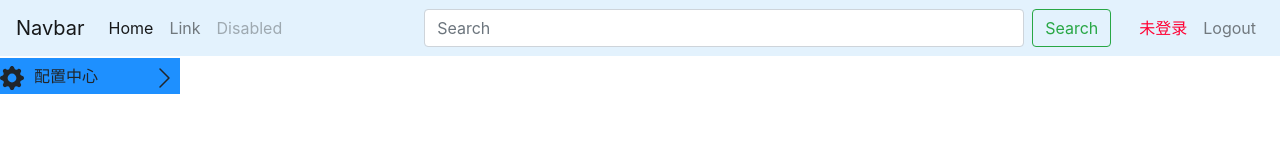
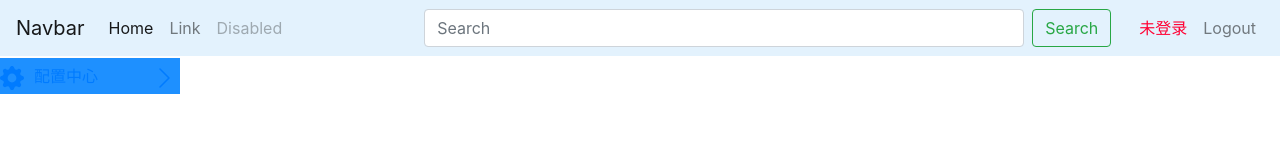
Before and after one commit to doom2020/vue-flask-web, a Vue app: page /home in a window 1280 px wide. Shown: the top 160 px of the page. Built offline with nearby package versions, Linux system fonts and the light colour scheme.

Commit message:
1.封装sideBar组件2.实现父子组件props,emit通信

```diff
--- /dev/null
+++ b/src/components/SideBar.vue
@@ -0,0 +1,48 @@
+<template>
+  <div class="sideBar">
+    <div style="width: 180px;flex:;position: fixed;top: 0;margin-top: 58px;overflow: auto;">
+      <ul style="margin-bottom: 0;padding-left: 0;background-color: dimgrey;">
+        <li v-for="(item, index) in firstMenuList" :key="index" class="firstMenu">
+          <a href="#" @click.prevent="sendMsgToHome">
+            <span>
+              <svg width="1.5em" height="1.5em" viewBox="0 0 16 16" :class="item.classIconLeft" fill="currentColor" xmlns="http://www.w3.org/2000/svg">
+                <path fill-rule="evenodd" :d="item.dIconLeft"/>
+              </svg>
+            </span>
+            <span style="margin-left: 10px;">{{ item.name }}</span>
+            <span style="float: right;margin-right: 2px;">
+              <svg width="1.5em" height="1.5em" viewBox="0 0 16 16" :class="item.classIconRight" fill="currentColor" xmlns="http://www.w3.org/2000/svg">
+                <path fill-rule="evenodd" :d="item.dIconRight"/>
+              </svg>
+            </span>
+          </a>
+        </li>
+      </ul>
+    </div>
+  </div>
+</template>
+
+<script>
+export default {
+  name: 'SideBar',
+  emits: ['tell'],
+  props: {
+    firstMenuList: Array,
+    myMessage: String
+  },
+  setup(props, { emit }) {
+    console.log(props.firstMenuList)
+    console.log(props.myMessage)
+    const sendMsgToHome = () => {
+      console.log('send message')
+      emit('tell', { name: 'bohu', msg: 'hello' })
+    }
+    return {
+      sendMsgToHome
+    }
+  }
+}
+</script>
+
+<style scoped>
+</style>
--- a/src/views/Home.vue
+++ b/src/views/Home.vue
@@ -33,10 +33,11 @@
         </ul>
       </div>
     </nav>
-    <div style="width: 180px;flex:;position: fixed;top: 0;margin-top: 58px;overflow: auto;">
+    <side-bar :my-message="myMessage" :first-menu-list="firstMenuList" @tell="handlerSideBarMsg"></side-bar>
+    <!-- <div style="width: 180px;flex:;position: fixed;top: 0;margin-top: 58px;overflow: auto;">
       <ul style="margin-bottom: 0;padding-left: 0;background-color: dimgrey;">
         <li v-for="(item, index) in firstMenuList" :key="index" class="firstMenu">
-          <a>
+          <a href="#">
             <span>
               <svg width="1.5em" height="1.5em" viewBox="0 0 16 16" :class="item.classIconLeft" fill="currentColor" xmlns="http://www.w3.org/2000/svg">
                 <path fill-rule="evenodd" :d="item.dIconLeft"/>
@@ -51,7 +52,7 @@
           </a>
         </li>
       </ul>
-    </div>
+    </div> -->
     <nav class="navbar navbar-expand-lg navbar-light" style="position: fixed;bottom: 0;width: 100%;background-color: #e3f2fd;">
       <a class="navbar-brand" href="#" style="float: right">Version: 1.0.0.1</a>
     </nav>
@@ -60,6 +61,7 @@
 <script>
 import { onMounted, reactive, ref, toRefs } from 'vue'
 import { useRouter } from 'vue-router'
+import SideBar from '../components/SideBar.vue'
 
 // 1. 获取用户信息
 function useGetUserInfo() {
@@ -100,12 +102,17 @@ function useToLogin(router) {
   return toLogin
 }
 export default {
+  components: { SideBar },
   name: 'Home',
   setup() {
     const { getUserInfo, userInfo, showUser } = useGetUserInfo()
     const router = useRouter()
     const toLogout = useToLogout(router)
     const toLogin = useToLogin(router)
+    const handlerSideBarMsg = (args) => {
+      console.log(args)
+      console.log('get message:', args.name, args.msg)
+    }
     const state = reactive({
       firstMenuList: [
         {
@@ -117,10 +124,11 @@ export default {
         }
       ],
       userInfo,
-      showUser
+      showUser,
+      myMessage: 'i is father components'
     })
     return {
-      ...toRefs(state), toLogout, toLogin, getUserInfo
+      ...toRefs(state), toLogout, toLogin, getUserInfo, handlerSideBarMsg
     }
   }
 }
```
